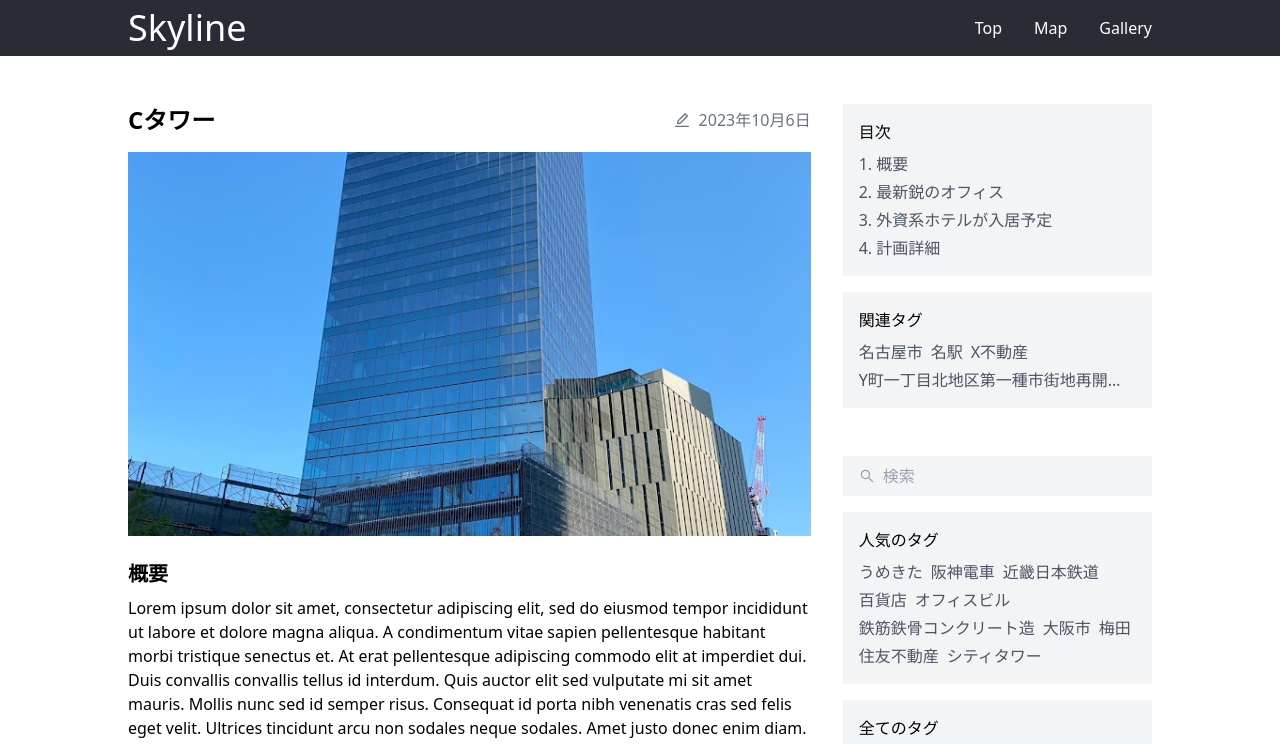
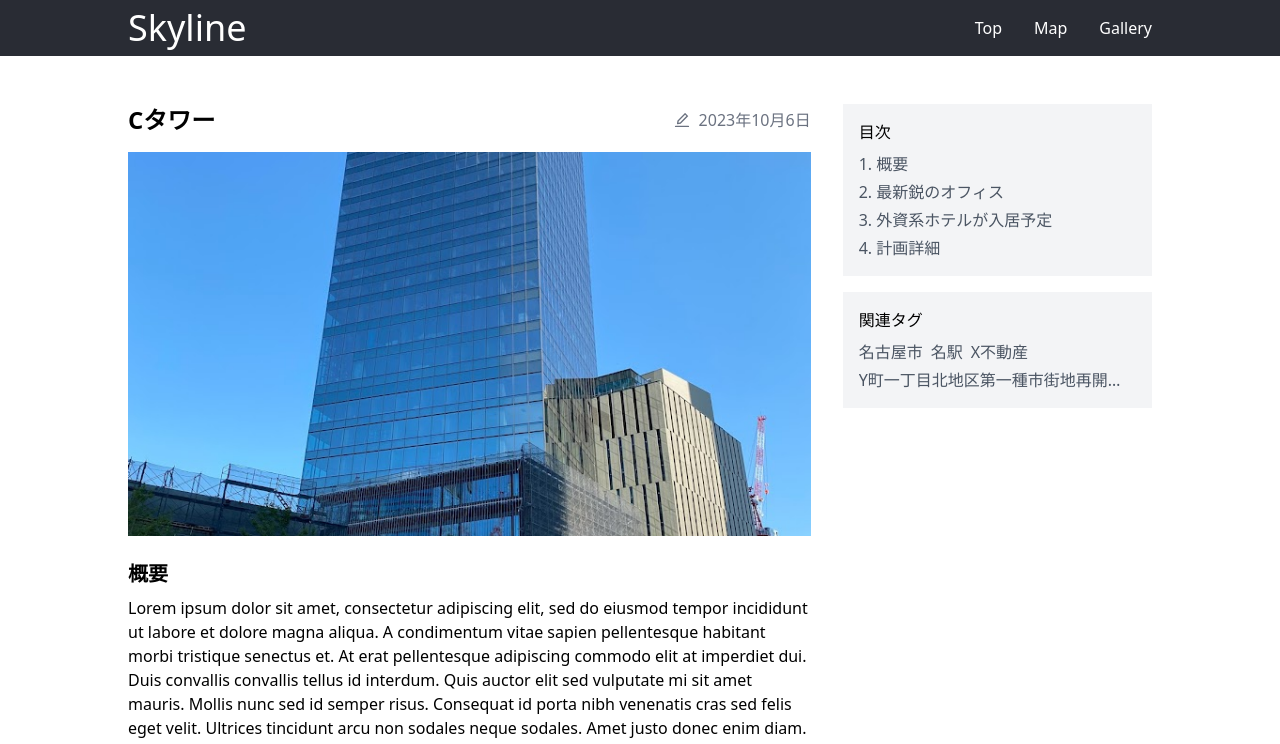
Before and after one commit to FNYukii/Skyline, a Next.js app: page /posts/04a1dd7d-3004-43bc-8937-3375ed608259 in a window 1280 px wide. Shown: the top 744 px of the page. Built offline with nearby package versions, Linux system fonts and the light colour scheme.

Commit message:
feat: PostPageで、サイドバーにstickyを設定した

```diff
--- a/src/components/others/Page.tsx
+++ b/src/components/others/Page.tsx
@@ -15,7 +15,7 @@ function Page(props: Props) {
 				<title>{props.title ?? "Skyline"}</title>
 			</Head>
 
-			<div>
+			<div className="relative">
 
 				<Header />
 
--- a/src/pages/posts/[baseName].tsx
+++ b/src/pages/posts/[baseName].tsx
@@ -79,21 +79,20 @@ function PostPage(props: Props) {
 
 			<main className="w-full lg:width-lg px-4 lg:px-0 mx-auto">
 
-				<div className="mt-12 flex">
+				<div className="flex">
 
-					<div className="w-2/3">
+					<div className="w-2/3 mt-12">
 
 						<PostSection post={props.post} />
 					</div>
 
-					<div className="w-1/3 pl-8">
+					<div className="w-1/3 mt-4 pl-8">
 
-						<TableOfContentsSection />
-						<TagListSection label={'関連タグ'} tags={props.post.tags} className='mt-4' />
+						<div className='sticky pt-8 top-0'>
 
-						<SearchSection className='mt-12' />
-						<TagListSection label="人気のタグ" className='mt-4' tags={["うめきた", "阪神電車", "近畿日本鉄道", "百貨店", "オフィスビル", "鉄筋鉄骨コンクリート造", "大阪市", "梅田", "住友不動産", "シティタワー"]} />
-						<TagListSection label="全てのタグ" className='mt-4' tags={["大阪市", "梅田", "住友不動産", "シティタワー", "ガーデン", "UR都市機構", "阪急阪神不動産", "ジオ", "ジオグランデ", "ジオタワー", "京都", "JR西日本", "ホテルグランヴィア", "JR西日本ホテルズ", "ブリリア", "東京建物", "森ビル", "東京", "新宿", "渋谷", "六本木", "虎ノ門", "赤坂", "病院", "ホテル", "外資系ホテル", "ヒルトン", "ウォルドーフ・アストリア", "コンラッド", "ダブルツリーbyヒルトン", "谷町", "天満橋", "大阪市北区", "大阪市中央区", "東京都港区", "大阪市淀川区", "阪急電鉄", "うめきた", "阪神電車", "近畿日本鉄道", "百貨店", "オフィスビル", "鉄筋鉄骨コンクリート造"]} />
+							<TableOfContentsSection />
+							<TagListSection label={'関連タグ'} tags={props.post.tags} className='mt-4' />
+						</div>
 					</div>
 				</div>
 			</main>
```
